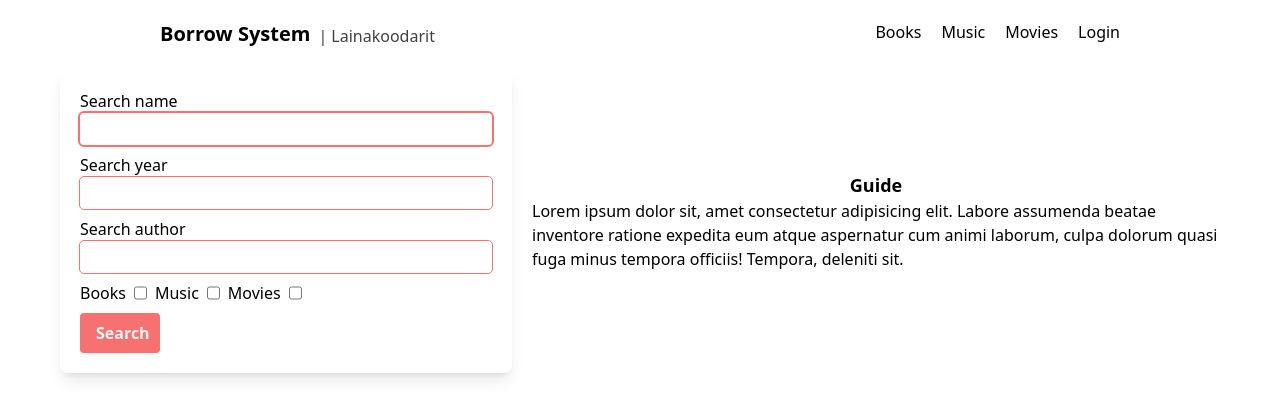
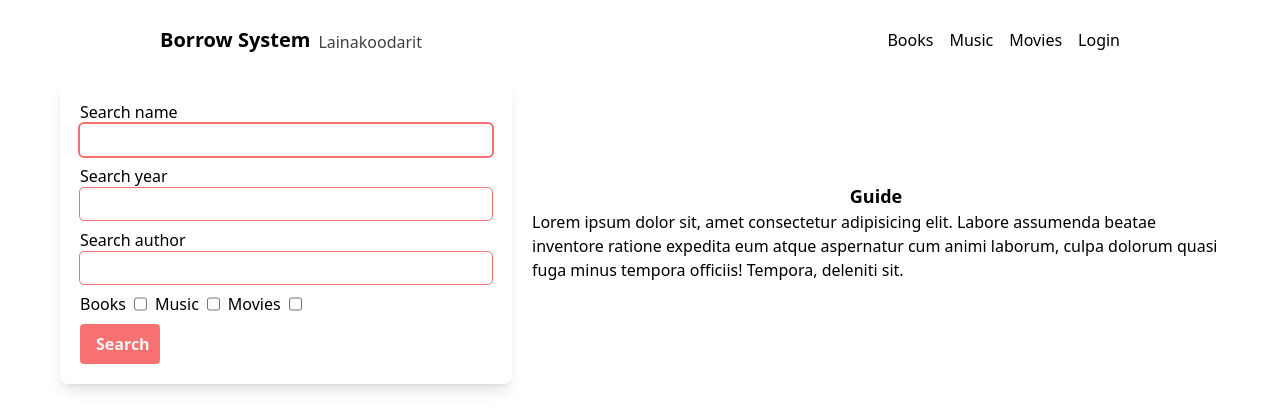
Before and after one commit to hamk-webdev-intip21a6/lainakoodarit_project, a Django app: page / in a window 1280 px wide. Shown: the top 415 px of the page. Run offline with Django 4.2, Linux system fonts and the light colour scheme; data comes from the database, SQL or seed files in the repository; some libraries are stand-ins or nearby versions.

Commit message:
made navbar respnsive

```diff
--- a/borrow/static/js/navbar.js
+++ b/borrow/static/js/navbar.js
@@ -0,0 +1,18 @@
+const navList = document.querySelector("nav>ul");
+const navButton = document.querySelector("nav>button");
+const navButtonIcon = navButton.querySelector("img");
+let isNavOpen = true;
+const navButtonIcons = {
+  open: "/static/icons/navbutton-open.svg",
+  close: "/static/icons/navbutton-close.svg",
+};
+
+navButton.addEventListener("click", (event) => {
+  // toggle navigation bar button's state
+  isNavOpen = !isNavOpen;
+  console.log(isNavOpen);
+  console.log(navButtonIcon.src);
+  // change the navbutton's icon based on the isNavOpen variable
+  navButtonIcon.src = navButtonIcons[isNavOpen ? "close" : "open"];
+  navList.classList.toggle("hidden");
+});
--- a/templates/base.html
+++ b/templates/base.html
@@ -16,12 +16,19 @@
     <script src="{% static 'js/navbar.js' %}" defer></script>
   </head>
   <body class="min-h-screen min-h-[100svh] flex flex-col justify-between">
-    <nav class="w-full max-w-[1000px] mx-auto flex justify-between p-5">
-      <div class="flex gap-x-2 justify-center items-end">
-        <a href="{% url 'borrow:index' %}" class="text-center text-xl font-bold">Borrow System</a>
-        <p class="text-center opacity-75 hidden sm:block">| Lainakoodarit</p>
+    <nav class="w-full max-w-[1000px] mx-auto flex flex-col justify-between p-5 gap-y-3 relative sm:flex-row">
+      <!-- navigation toggle button for smaller screens -->
+      <button class="absolute top-3 right-7 sm:hidden">
+        <img src="{% static 'icons/navbutton-open.svg' %}" alt="navigation toggle button" width="40" height="40">
+      </button>
+      <div class="flex gap-x-2 justify-center items-center">
+        <a href="{% url 'borrow:index' %}" class="text-center text-xl font-bold w-1/2 sm:w-full">Borrow System</a>
+        <p class="text-center opacity-75 hidden self-center pt-1 md:block">Lainakoodarit</p>
       </div>
-      <ul class="flex gap-x-5">
+      <!-- navigation links to different pages -->
+      <ul class="mx-auto text-center w-full hidden sm:flex sm:gap-x-4
+        [&>li>a]:py-2 [&>li>a]:block [&>li>a]:w-full [&>li]:rounded-md [&>li:nth-child(even)]:bg-red-50
+        sm:w-auto sm:mx-0 sm:flex-row sm:[&>li:nth-child(even)]:bg-transparent">
         <li class="hover:underline">
           <a href="{% url 'borrow:list' %}?category=book">Books</a>
         </li>
```
Also changed, not shown: borrow/static/icons/navbutton-close.svg (added), borrow/static/icons/navbutton-open.svg (added).
